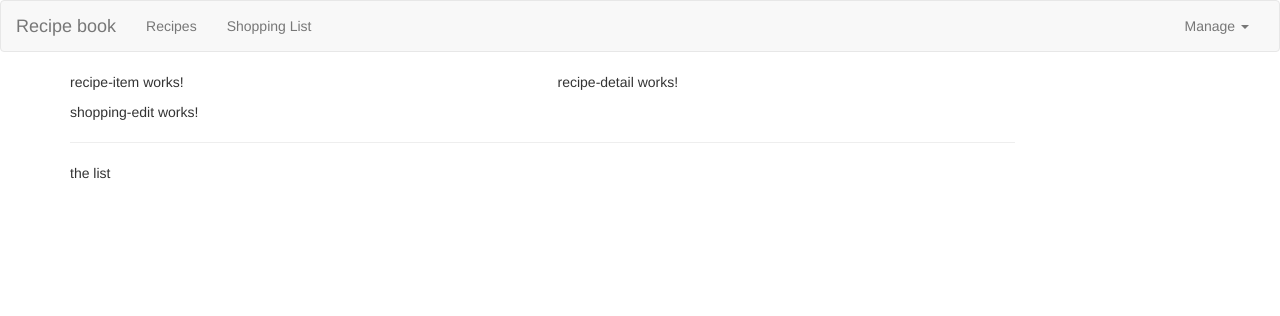
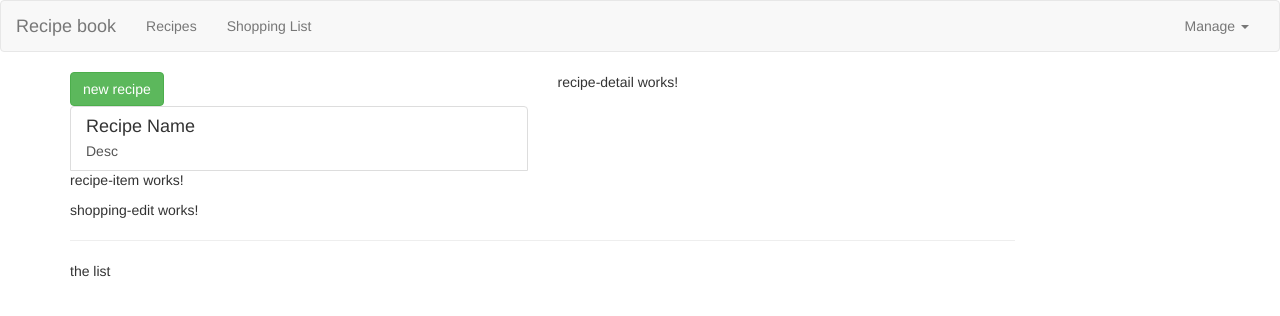
Before and after one commit to alex-alg/recipe-book, an Angular app: page / in a window 1280 px wide. Shown: the top 316 px of the page. Built offline with nearby package versions, Linux system fonts and the light colour scheme.

Commit message:
recipe model and list

```diff
--- a/src/app/recipes/recipe-list/recipe-list.component.html
+++ b/src/app/recipes/recipe-list/recipe-list.component.html
@@ -1 +1,19 @@
-<app-recipe-item></app-recipe-item>
+<div class="row">
+  <div class="col-xs-12">
+    <button class="btn btn-success">new recipe</button>
+  </div>
+</div>
+<div class="row">
+  <div class="col-xs-12">
+    <a href="#" class="list-group-item clearfix">
+      <div class="pull-left">
+        <h4 class="list-group-item-heading">Recipe Name</h4>
+        <p class="list-group-item-text">Desc</p>
+      </div>
+      <span class="pull-right">
+        <img src="" class="image-responsive" style="max-height: 50px;" />
+      </span>
+    </a>
+    <app-recipe-item></app-recipe-item>
+  </div>
+</div>
--- a/src/app/recipes/recipe-list/recipe-list.component.ts
+++ b/src/app/recipes/recipe-list/recipe-list.component.ts
@@ -1,10 +1,17 @@
-import { Component } from '@angular/core';
+import { Component, OnInit } from '@angular/core';
+import { Recipe } from '../recipe.model';
 
 @Component({
   selector: 'app-recipe-list',
   templateUrl: './recipe-list.component.html',
   styleUrls: ['./recipe-list.component.css']
 })
-export class RecipeListComponent {
+export class RecipeListComponent implements OnInit {
+  recipes:Recipe[] = [
+    new Recipe('Test recipe', 'this is a test', '')
+  ];
 
+  constructor(){}
+
+  ngOnInit(){}
 }
--- /dev/null
+++ b/src/app/recipes/recipe.model.ts
@@ -0,0 +1,11 @@
+export class Recipe {
+  public name: string;
+  public description: string;
+  public imagePath: string;
+
+  constructor(name: string, desc: string, imagePath: string){
+    this.name = name;
+    this.description = desc;
+    this.imagePath = imagePath;
+  }
+}
```
